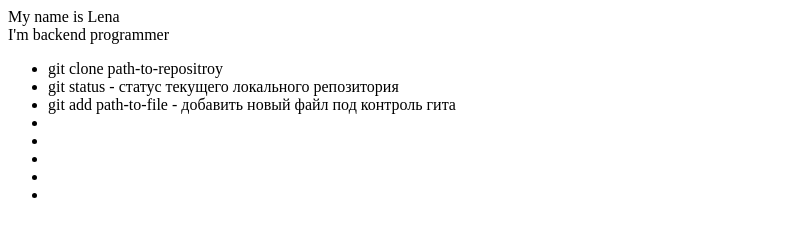
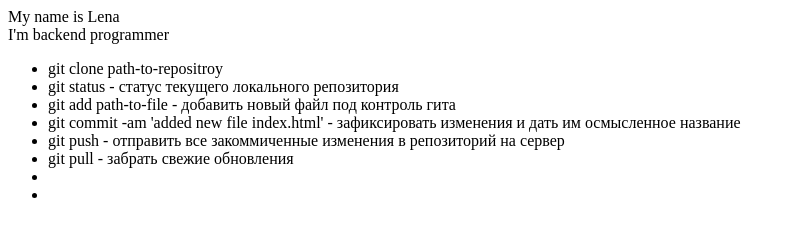
Before and after one commit to Lennysky/JS2, a plain HTML site: page index.html in a window 1280 px wide. Shown: the whole page, without its empty margins (0-795 px from the left). Drawn offline with Linux system fonts and the light colour scheme.

Commit message:
added push, pull commands

```diff
--- a/index.html
+++ b/index.html
@@ -7,9 +7,9 @@
         <li>git clone path-to-repositroy</li>
         <li>git status - статус текущего локального репозитория</li>
         <li>git add path-to-file - добавить новый файл под контроль гита</li>
-        <li></li>
-        <li></li>
-        <li></li>
+        <li>git commit -am 'added new file index.html' - зафиксировать изменения и дать им осмысленное название</li>
+        <li>git push - отправить все закоммиченные изменения в репозиторий на сервер</li>
+        <li>git pull - забрать свежие обновления</li>
         <li></li>
         <li></li>
     </ul>
```
